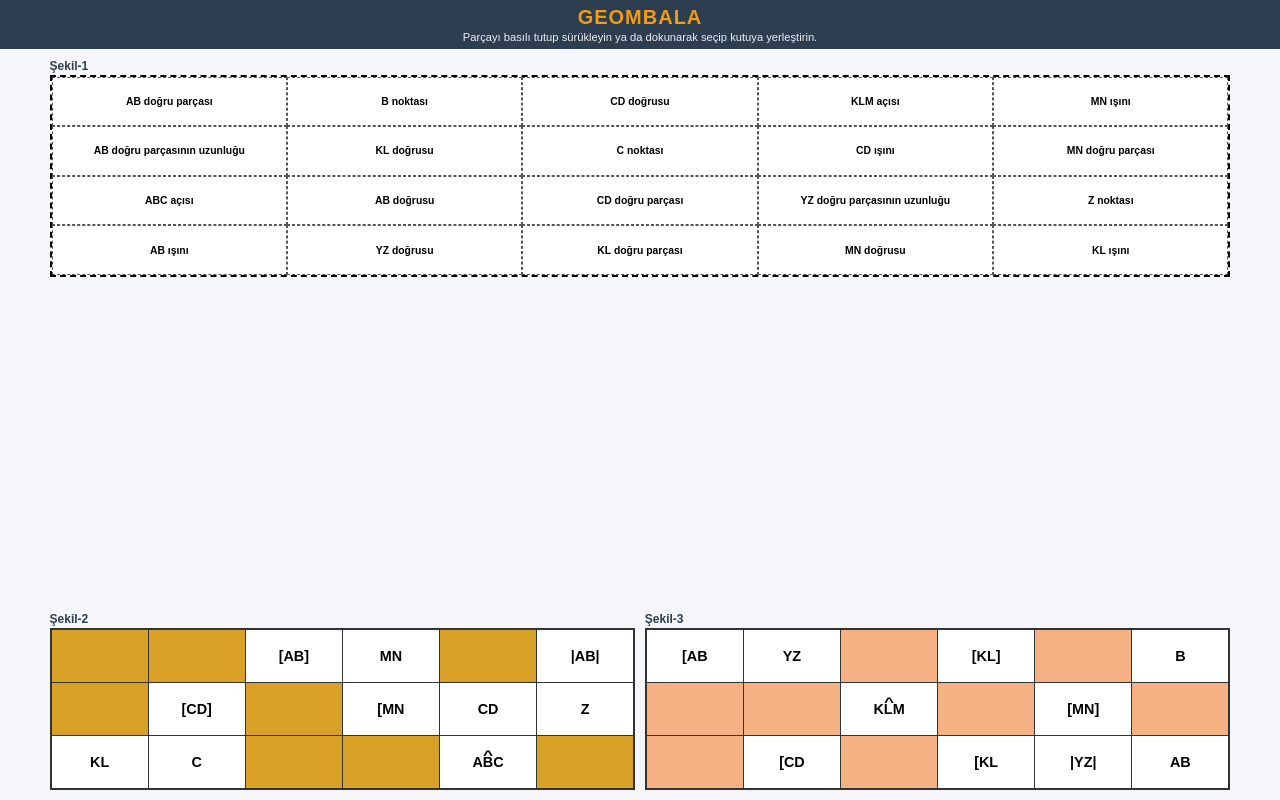
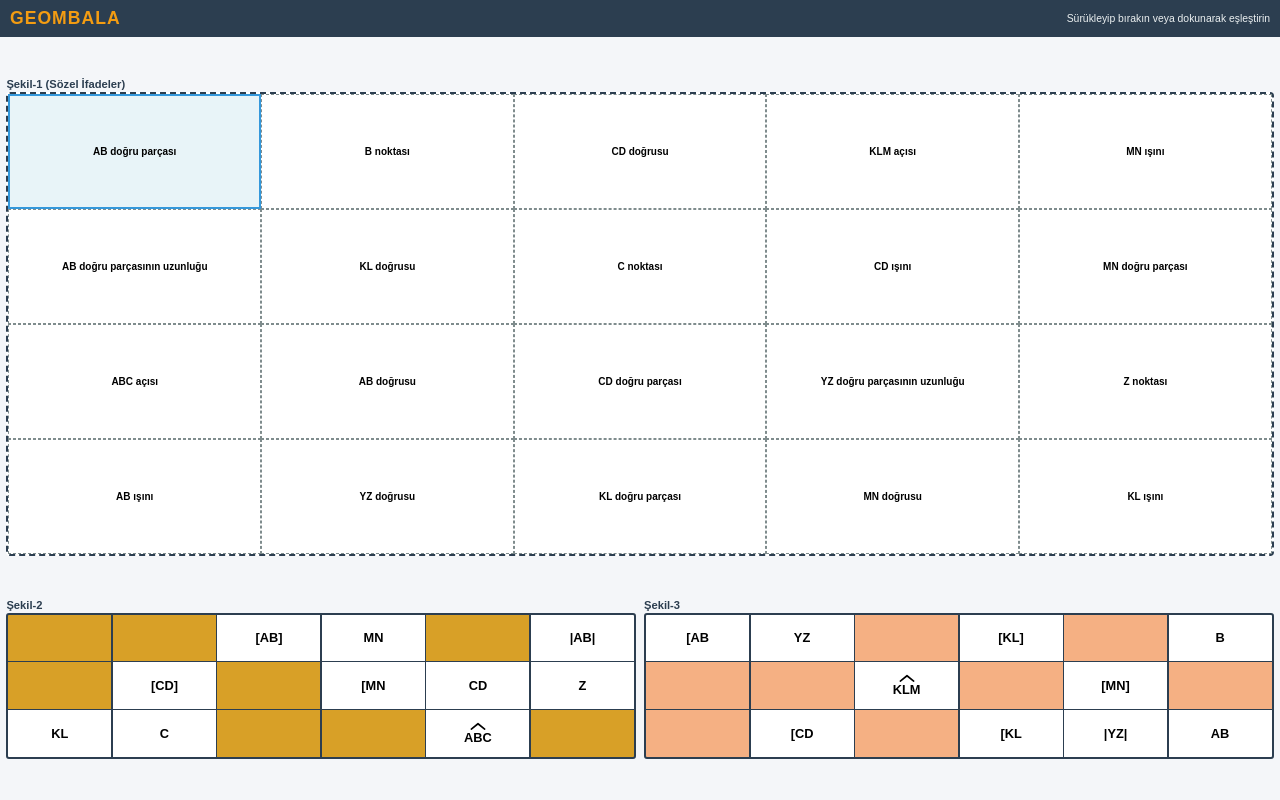
Before and after one commit to sgnydn6658/dijitalmatematikegitimi, a plain HTML site: page index.html in a window 1280 px wide. Both pictures are taken after a click on the element "AB doğru parçası". Drawn offline with Linux system fonts and the light colour scheme.

Commit message:
index.html

```diff
--- a/index.html
+++ b/index.html
@@ -2,20 +2,22 @@
 <html lang="tr">
 <head>
     <meta charset="UTF-8">
-    <meta name="viewport" content="width=device-width, initial-scale=1.0, maximum-scale=1.0, user-scalable=no">
+    <meta name="viewport" content="width=device-width, initial-scale=1.0, maximum-scale=1.0, user-scalable=no, viewport-fit=cover">
     <title>GEOMBALA</title>
     <style>
         :root {
             --bg-shape2: #d8a027; /* Şekil-2 Orijinal Sarı/Hardal Rengi */
             --bg-shape3: #f5b083; /* Şekil-3 Orijinal Turuncu/Yavruağzı Rengi */
+            --primary-blue: #3498db;
+            --dark-navy: #2c3e50;
         }
 
         * {
             box-sizing: border-box;
             user-select: none;
             -webkit-user-select: none;
-            touch-action: none; /* Sayfanın kaymasını (scroll) tamamen engeller */
-            font-family: Arial, sans-serif;
+            touch-action: none; /* Mobil ekranda sayfa kaymasını tamamen önler */
+            font-family: Arial, Helvetica, sans-serif;
         }
 
         html, body {
@@ -30,86 +32,100 @@
         }
 
         header {
-            background-color: #2c3e50;
+            background-color: var(--dark-navy);
             color: #f39c12;
             text-align: center;
-            padding: 6px 10px;
+            padding: clamp(3px, 1vh, 8px) 10px;
             flex-shrink: 0;
+            display: flex;
+            align-items: center;
+            justify-content: space-between;
         }
 
         h1 {
             margin: 0;
-            font-size: clamp(1.1rem, 2.5vh, 1.6rem);
+            font-size: clamp(1rem, 2.2vh, 1.5rem);
             letter-spacing: 1px;
+            font-weight: bold;
         }
 
         .instructions {
-            font-size: clamp(0.7rem, 1.4vh, 0.85rem);
+            font-size: clamp(0.65rem, 1.3vh, 0.85rem);
             color: #ecf0f1;
-            margin-top: 2px;
+            margin: 0;
         }
 
+        /* OYUN KANVASI */
         .game-container {
             flex: 1;
             display: flex;
             flex-direction: column;
-            gap: clamp(6px, 1.2vh, 12px);
-            padding: clamp(6px, 1.2vh, 12px);
-            max-width: 1200px;
+            gap: clamp(4px, 1vh, 10px);
+            padding: clamp(4px, 1vh, 10px);
+            max-width: 1300px;
             margin: 0 auto;
             width: 100%;
-            justify-content: space-between;
+            justify-content: space-evenly;
         }
 
         .section-header {
-            font-size: clamp(0.75rem, 1.5vh, 0.95rem);
+            font-size: clamp(0.7rem, 1.4vh, 0.9rem);
             font-weight: bold;
             margin-bottom: 2px;
-            color: #2c3e50;
+            color: var(--dark-navy);
         }
 
-        /* ŞEKİL 1: KESİK ÇİZGİLİ HAVUZ */
+        /* ŞEKİL 1: 5 SÜTUN X 4 SATIR KESİK ÇİZGİLİ TABLO (ORİJİNAL EN-BOY ORANI) */
         .grid-shape1 {
             display: grid;
             grid-template-columns: repeat(5, 1fr);
-            border: 2px dashed #000;
-            background: #fff;
+            border: 2px dashed #2c3e50;
+            background: #ffffff;
+            border-radius: 4px;
         }
 
         .tile-s1 {
-            border: 1px dashed #555;
-            height: clamp(35px, 6.2vh, 60px);
+            border: 1px dashed #7f8c8d;
+            /* En-boy oranını orijinal görseldeki gibi yatay dikdörtgen yapar */
+            aspect-ratio: 2.2 / 1;
             display: flex;
             align-items: center;
             justify-content: center;
             text-align: center;
-            padding: 2px;
-            font-size: clamp(0.65rem, 1.3vh, 0.88rem);
+            padding: 2px 4px;
+            font-size: clamp(0.6rem, 1.25vh, 0.85rem);
             font-weight: bold;
-            background: #fff;
+            background: #ffffff;
             cursor: pointer;
+            box-sizing: border-box;
+            transition: background-color 0.15s;
         }
 
-        /* Sürükleme anında Şekil-1'deki yerinin boş kalması */
-        .tile-s1.in-drag {
+        .tile-s1.selected-tap {
+            background-color: #e8f4f8 !important;
+            border: 2px solid var(--primary-blue) !important;
+        }
+
+        /* Sürüklenirken veya yerleştiğinde Şekil-1'deki yerinin tamamen boş kalması */
+        .tile-s1.in-drag, .tile-s1.placed {
             visibility: hidden !important;
             opacity: 0 !important;
-        }
-
-        .tile-s1.placed {
-            visibility: hidden !important;
-            pointer-events: none;
+            pointer-events: none !important;
         }
 
         /* ŞEKİL 2 VE 3 KARTLARI */
         .bingo-wrapper {
             display: flex;
             flex-direction: column;
-            gap: clamp(6px, 1.2vh, 12px);
+            gap: clamp(4px, 1vh, 10px);
             width: 100%;
         }
 
-        @media (min-aspect-ratio: 4/3) and (min-width: 700px) {
+        /* Yan çevrilmiş mobil (landscape) ve geniş ekranlarda yan yana düzen */
+        @media (min-aspect-ratio: 1.2/1) {
+            .game-container {
+                padding: clamp(3px, 0.8vh, 8px);
+            }
             .bingo-wrapper {
                 flex-direction: row;
             }
@@ -118,79 +134,90 @@
             }
         }
 
+        .bingo-card {
+            width: 100%;
+        }
+
         .bingo-grid {
             display: grid;
             grid-template-columns: repeat(6, 1fr);
-            border: 2px solid #333;
-            background: #333;
-            gap: 1px;
+            border: 2px solid #2c3e50;
+            background: #2c3e50;
+            gap: 1.5px;
+            border-radius: 3px;
+            overflow: hidden;
         }
 
         .cell {
-            background: #fff;
-            height: clamp(36px, 6.5vh, 65px);
+            background: #ffffff;
+            /* Yüksekliği ekran boyutuna göre esner */
+            height: clamp(32px, 5.8vh, 60px);
             display: flex;
             align-items: center;
             justify-content: center;
             text-align: center;
-            font-size: clamp(0.85rem, 1.8vh, 1.15rem);
+            font-size: clamp(0.8rem, 1.6vh, 1.1rem);
             font-weight: bold;
             position: relative;
             padding: 2px;
+            cursor: pointer;
         }
 
-        .cell.blocked-s2 { background-color: var(--bg-shape2); }
-        .cell.blocked-s3 { background-color: var(--bg-shape3); }
+        /* Dolu Hücreler */
+        .cell.blocked-s2 { background-color: var(--bg-shape2); cursor: default; }
+        .cell.blocked-s3 { background-color: var(--bg-shape3); cursor: default; }
 
-        /* Doğru Yerleşince Yeşil Olma ve Küçülme */
+        /* Doğru Eşleşme (Küçülüp Hücreye Yeşil Olarak Oturma) */
         .cell.correct {
             background-color: #2ecc71 !important;
-            color: #fff;
-            font-size: clamp(0.6rem, 1.2vh, 0.8rem);
+            color: #ffffff;
+            font-size: clamp(0.55rem, 1.1vh, 0.8rem);
             font-weight: bold;
+            line-height: 1.1;
             animation: shrinkIn 0.25s ease-out forwards;
         }
 
-        /* Yanlış Yerleşince Kırmızı Olma */
+        /* Yanlış Eşleşme Uyarı Efekti */
         .cell.wrong-flash {
             background-color: #e74c3c !important;
             animation: shake 0.3s ease-in-out;
         }
 
-        /* Açı Sembolü */
-        .angle-text {
+        /* GERÇEKÇİ SVG AÇI ŞAPKASI */
+        .angle-wrapper {
+            display: inline-flex;
+            flex-direction: column;
+            align-items: center;
+            line-height: 1;
             position: relative;
-            display: inline-block;
-        }
-        .angle-text::before {
-            content: "^";
-            position: absolute;
-            top: -0.55em;
-            left: 50%;
-            transform: translateX(-50%) scaleX(1.4);
-            font-size: 0.85em;
-            font-weight: bold;
         }
 
-        /* Sürükleme Görseli (Parmağın/Kalemin Tam Üstünde Görünür) */
+        .angle-wrapper svg {
+            width: clamp(14px, 2vh, 20px);
+            height: clamp(7px, 1.1vh, 12px);
+            margin-bottom: 1px;
+        }
+
+        /* DOKUNMATİK SÜRÜKLEME GÖRSELİ */
         .drag-clone {
             position: fixed;
             pointer-events: none;
             z-index: 9999;
-            background: #3498db;
-            color: #fff;
+            background: var(--primary-blue);
+            color: #ffffff;
             padding: 6px 12px;
             border-radius: 4px;
-            font-size: clamp(0.75rem, 1.4vh, 0.95rem);
+            font-size: clamp(0.7rem, 1.3vh, 0.9rem);
             font-weight: bold;
-            transform: translate(-50%, -120%);
+            transform: translate(-50%, -120%); /* Parmağın hemen üst tarafında görünür */
             box-shadow: 0 4px 12px rgba(0,0,0,0.3);
             white-space: nowrap;
+            border: 1px solid #fff;
         }
 
         @keyframes shrinkIn {
-            0% { transform: scale(1.3); }
-            100% { transform: scale(1); }
+            0% { transform: scale(1.25); opacity: 0.6; }
+            100% { transform: scale(1); opacity: 1; }
         }
 
         @keyframes shake {
@@ -204,18 +231,18 @@
 
     <header>
         <h1>GEOMBALA</h1>
-        <div class="instructions">Parçayı basılı tutup sürükleyin ya da dokunarak seçip kutuya yerleştirin.</div>
+        <div class="instructions">Sürükleyip bırakın veya dokunarak eşleştirin</div>
     </header>
 
     <div class="game-container">
 
         <!-- ŞEKİL 1 -->
         <div>
-            <div class="section-header">Şekil-1</div>
+            <div class="section-header">Şekil-1 (Sözel İfadeler)</div>
             <div class="grid-shape1" id="pool"></div>
         </div>
 
-        <!-- ŞEKİL 2 VE 3 -->
+        <!-- ŞEKİL 2 VE ŞEKİL 3 -->
         <div class="bingo-wrapper">
             <div class="bingo-card">
                 <div class="section-header">Şekil-2</div>
@@ -231,7 +258,7 @@
     </div>
 
     <script>
-        // WEB AUDIO API
+        // WEB AUDIO API (Ses Sentezleyici)
         const AudioContext = window.AudioContext || window.webkitAudioContext;
         let audioCtx = null;
 
@@ -252,24 +279,24 @@
 
             if (type === 'correct') {
                 osc.type = 'sine';
-                osc.frequency.setValueAtTime(523, now);
-                osc.frequency.exponentialRampToValueAtTime(783, now + 0.15);
-                gain.gain.setValueAtTime(0.3, now);
-                gain.gain.exponentialRampToValueAtTime(0.01, now + 0.25);
+                osc.frequency.setValueAtTime(523.25, now);
+                osc.frequency.exponentialRampToValueAtTime(783.99, now + 0.12);
+                gain.gain.setValueAtTime(0.25, now);
+                gain.gain.exponentialRampToValueAtTime(0.01, now + 0.22);
                 osc.start(now);
-                osc.stop(now + 0.25);
+                osc.stop(now + 0.22);
             } else if (type === 'wrong') {
                 osc.type = 'sawtooth';
                 osc.frequency.setValueAtTime(180, now);
-                osc.frequency.setValueAtTime(110, now + 0.15);
-                gain.gain.setValueAtTime(0.3, now);
-                gain.gain.exponentialRampToValueAtTime(0.01, now + 0.25);
+                osc.frequency.setValueAtTime(110, now + 0.12);
+                gain.gain.setValueAtTime(0.25, now);
+                gain.gain.exponentialRampToValueAtTime(0.01, now + 0.22);
                 osc.start(now);
-                osc.stop(now + 0.25);
+                osc.stop(now + 0.22);
             }
         }
 
-        // Şekil 1
+        // VERİ KÜMELERİ
         const shape1Data = [
             "AB doğru parçası", "B noktası", "CD doğrusu", "KLM açısı", "MN ışını",
             "AB doğru parçasının uzunluğu", "KL doğrusu", "C noktası", "CD ışını", "MN doğru parçası",
@@ -277,14 +304,23 @@
             "AB ışını", "YZ doğrusu", "KL doğru parçası", "MN doğrusu", "KL ışını"
         ];
 
-        // Şekil 2 Grid
+        function createAngleSVG(text) {
+            return `
+                <div class="angle-wrapper">
+                    <svg viewBox="0 0 24 12" fill="none" stroke="currentColor" stroke-width="2.5" stroke-linecap="round" stroke-linejoin="round">
+                        <polyline points="2,10 12,2 22,10"></polyline>
+                    </svg>
+                    <span>${text}</span>
+                </div>
+            `;
+        }
+
         const shape2Grid = [
             [null, null, { s: "[AB]", m: "AB doğru parçası" }, { s: "MN", m: "MN doğrusu" }, null, { s: "|AB|", m: "AB doğru parçasının uzunluğu" }],
             [null, { s: "[CD]", m: "CD doğru parçası" }, null, { s: "[MN", m: "MN ışını" }, { s: "CD", m: "CD doğrusu" }, { s: "Z", m: "Z noktası" }],
             [{ s: "KL", m: "KL doğrusu" }, { s: "C", m: "C noktası" }, null, null, { s: "ABC", isAngle: true, m: "ABC açısı" }, null]
         ];
 
-        // Şekil 3 Grid
         const shape3Grid = [
             [{ s: "[AB", m: "AB ışını" }, { s: "YZ", m: "YZ doğrusu" }, null, { s: "[KL]", m: "KL doğru parçası" }, null, { s: "B", m: "B noktası" }],
             [null, null, { s: "KLM", isAngle: true, m: "KLM açısı" }, null, { s: "[MN]", m: "MN doğru parçası" }, null],
@@ -299,8 +335,8 @@
             renderGrid("grid-s2", shape2Grid, "blocked-s2");
             renderGrid("grid-s3", shape3Grid, "blocked-s3");
 
-            // Mobil kaydırmayı tamamen engelle
-            document.addEventListener('touchmove', function(e) { e.preventDefault(); }, { passive: false });
+            // Dokunmatik kaydırmayı global engelleme
+            document.addEventListener('touchmove', e => e.preventDefault(), { passive: false });
         }
 
         function renderPool() {
@@ -330,7 +366,7 @@
                         cell.classList.add(blockClass);
                     } else {
                         if (item.isAngle) {
-                            cell.innerHTML = `<span class="angle-text">${item.s}</span>`;
+                            cell.innerHTML = createAngleSVG(item.s);
                         } else {
                             cell.innerText = item.s;
                         }
@@ -342,15 +378,16 @@
             }
         }
 
-        // DOKUNMATİK SÜRÜKLEME YÖNETİMİ
+        // ETKİLEŞİM VE SÜRÜKLE-BIRAK YÖNETİMİ
 
         function handlePointerDown(e) {
             initAudio();
             const tile = e.currentTarget;
             if (tile.classList.contains('placed')) return;
 
+            // Önceki seçimi sıfırla
             if (selectedTile && selectedTile !== tile) {
-                selectedTile.classList.remove('in-drag');
+                selectedTile.classList.remove('in-drag', 'selected-tap');
             }
 
             selectedTile = tile;
@@ -383,10 +420,17 @@
                     if (cell && !cell.classList.contains('correct') && !cell.classList.contains('blocked-s2') && !cell.classList.contains('blocked-s3')) {
                         checkMatch(selectedTile, cell);
                     } else {
-                        if (selectedTile) selectedTile.classList.remove('in-drag');
+                        // Sadece dokunarak seçilmiş gibi göster
+                        if (selectedTile) {
+                            selectedTile.classList.remove('in-drag');
+                            selectedTile.classList.add('selected-tap');
+                        }
                     }
                 } else {
-                    if (selectedTile) selectedTile.classList.remove('in-drag');
+                    if (selectedTile) {
+                        selectedTile.classList.remove('in-drag');
+                        selectedTile.classList.add('selected-tap');
+                    }
                 }
                 removeDragClone();
             }
@@ -406,20 +450,20 @@
             const actual = tile.dataset.text;
 
             if (expected === actual) {
-                // DOĞRU YERLEŞİM
+                // DOĞRU
                 playSound('correct');
                 cell.classList.add('correct');
-                cell.innerText = actual; // Metin hücreye sığacak boyuta küçülür
-                tile.classList.remove('in-drag');
+                cell.innerText = actual; // Metin küçülerek hücre içine tam oturur
+                tile.classList.remove('in-drag', 'selected-tap');
                 tile.classList.add('placed'); // Şekil 1'deki yeri boş kalır
                 selectedTile = null;
             } else {
-                // YANLIŞ YERLEŞİM (Geri Döner ve Yerleşmez)
+                // YANLIŞ (Parça Şekil 1'deki orijinal yerine geri döner)
                 playSound('wrong');
                 cell.classList.add('wrong-flash');
                 setTimeout(() => cell.classList.remove('wrong-flash'), 300);
 
-                if (tile) tile.classList.remove('in-drag'); // Şekil 1'deki yerine geri döner
+                if (tile) tile.classList.remove('in-drag', 'selected-tap');
                 selectedTile = null;
             }
         }
```
